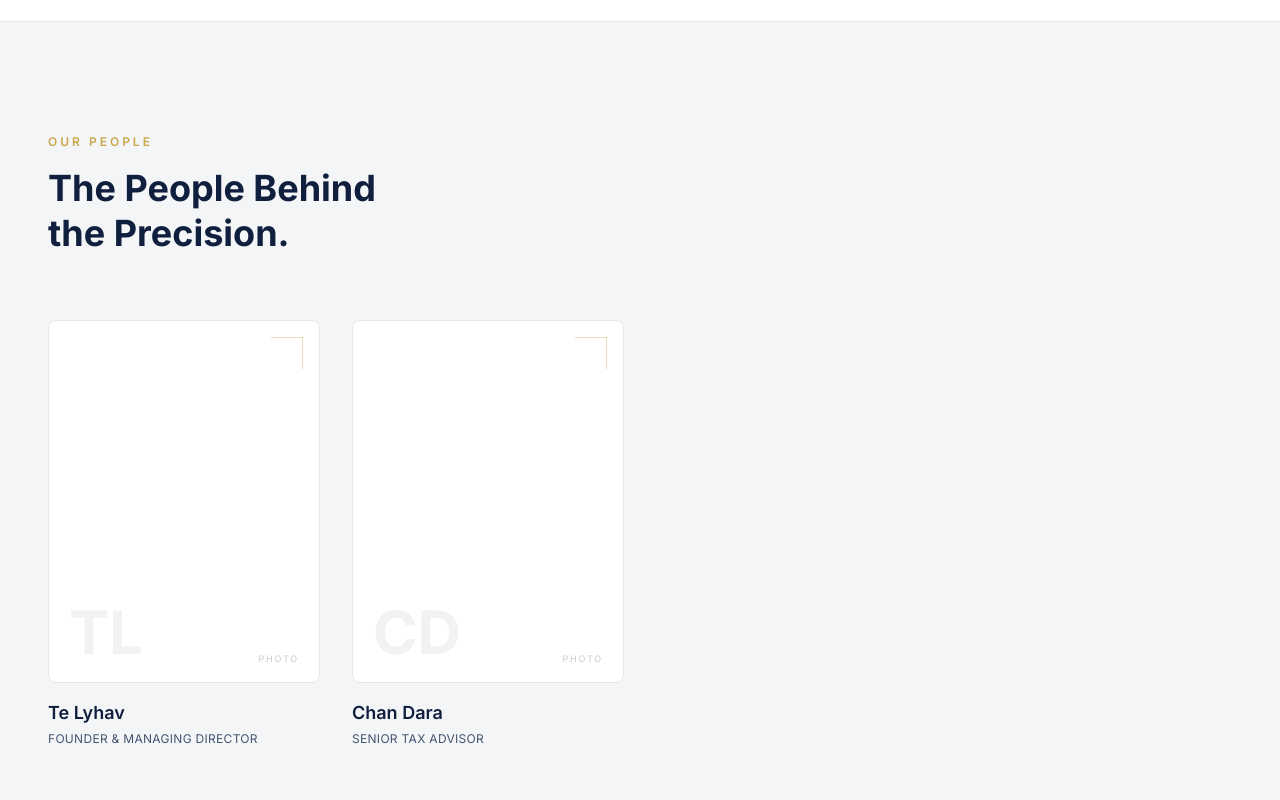
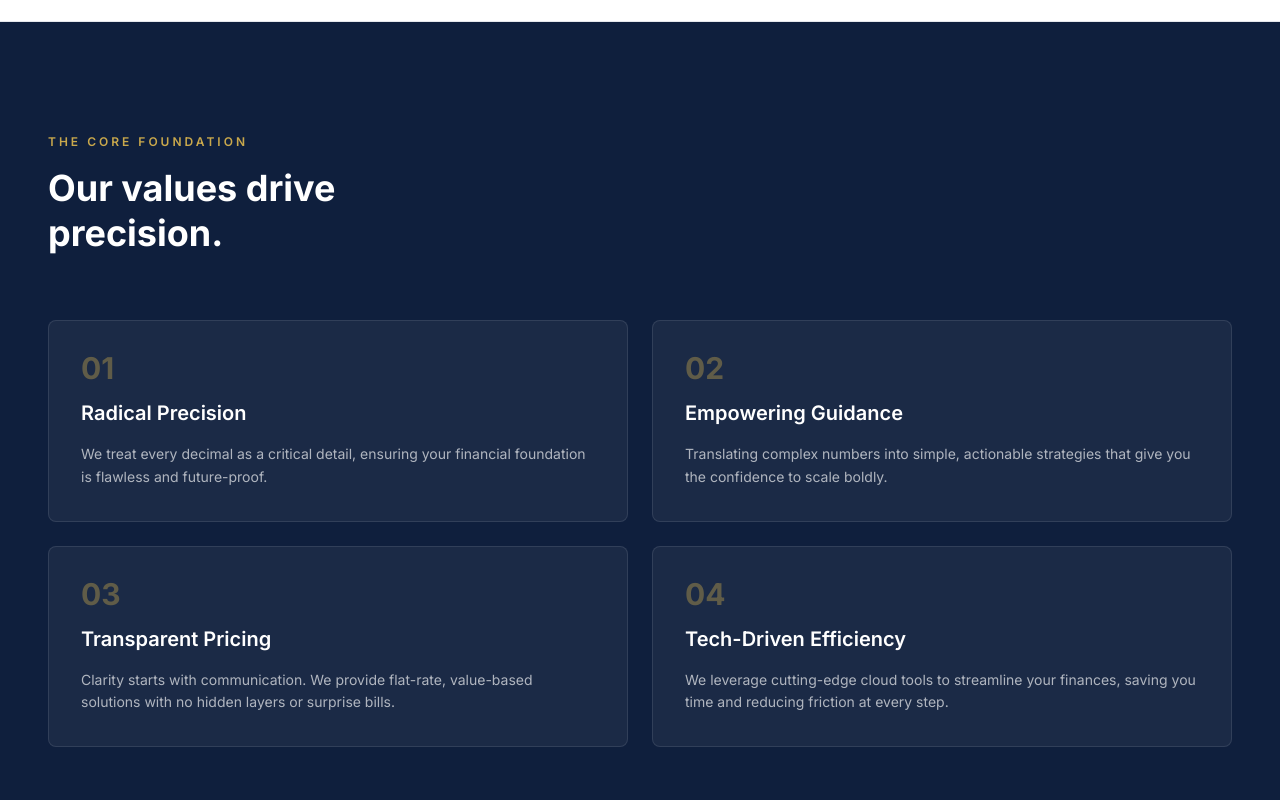
Before and after one commit to zoroxhiyori/ep-partners-website, a Next.js app: page /about in a window 1280 px wide. Shown: the part 1640-2440 px from the top of the page. Built offline with nearby package versions, Linux system fonts and the light colour scheme.

Commit message:
Remove team section from About page
Co-Authored-By: Claude Sonnet 4.6 <noreply@anthropic.com>

```diff
--- a/src/app/about/page.tsx
+++ b/src/app/about/page.tsx
@@ -1,6 +1,4 @@
 import Footer from "@/components/Footer";
-import Link from "next/link";
-import { getTeamMembers } from "@/lib/content";
 
 const values = [
   { number: "01", title: "Radical Precision", description: "We treat every decimal as a critical detail, ensuring your financial foundation is flawless and future-proof." },
@@ -10,7 +8,6 @@ const values = [
 ];
 
 export default function AboutPage() {
-  const team = getTeamMembers();
   return (
     <main className="flex flex-col">
 
@@ -60,37 +57,7 @@ export default function AboutPage() {
         </div>
       </section>
 
-      {/* 3. TEAM — light gray */}
-      <section className="bg-[#f4f5f7] py-16 sm:py-20 lg:py-28">
-        <div data-reveal className="max-w-7xl mx-auto px-4 sm:px-6 lg:px-12">
-          <div className="mb-12 lg:mb-16">
-            <p className="text-xs font-semibold tracking-[0.25em] uppercase text-[#c9a84c] mb-4">Our People</p>
-            <h2 className="text-3xl sm:text-4xl font-bold text-[#0f1f3d] leading-tight">The People Behind<br />the Precision.</h2>
-          </div>
-          <div className="grid grid-cols-1 sm:grid-cols-2 lg:grid-cols-4 gap-6 sm:gap-8">
-            {team.map(({ name, role }) => (
-              <div key={name} className="flex flex-col gap-4 group">
-                <div className="relative aspect-[3/4] bg-white border border-[#e5e7eb] rounded-lg overflow-hidden hover:border-[#c9a84c] hover:shadow-md transition-all duration-300">
-                  <span className="absolute top-4 right-4 w-8 h-px bg-[#c9a84c]/40 group-hover:w-12 transition-all duration-300" />
-                  <span className="absolute top-4 right-4 h-8 w-px bg-[#c9a84c]/40 group-hover:h-12 transition-all duration-300" />
-                  <div className="absolute inset-0 flex items-end p-5">
-                    <span className="text-6xl font-bold text-[#0f1f3d]/[0.06] leading-none select-none">
-                      {name.split(" ")[0][0]}{name.split(" ")[1][0]}
-                    </span>
-                  </div>
-                  <p className="absolute bottom-4 right-5 text-[9px] tracking-[0.2em] uppercase text-[#445571]/30">Photo</p>
-                </div>
-                <div className="flex flex-col gap-1">
-                  <h3 className="text-lg font-semibold text-[#0f1f3d] group-hover:text-[#c9a84c] transition-colors duration-300">{name}</h3>
-                  <p className="text-xs tracking-wide uppercase text-[#445571]">{role}</p>
-                </div>
-              </div>
-            ))}
-          </div>
-        </div>
-      </section>
-
-      {/* 4. VALUES — navy */}
+      {/* 3. VALUES — navy */}
       <section className="bg-[#0f1f3d] py-16 sm:py-20 lg:py-28">
         <div data-reveal className="max-w-7xl mx-auto px-4 sm:px-6 lg:px-12">
           <div className="mb-12 lg:mb-16">
```
